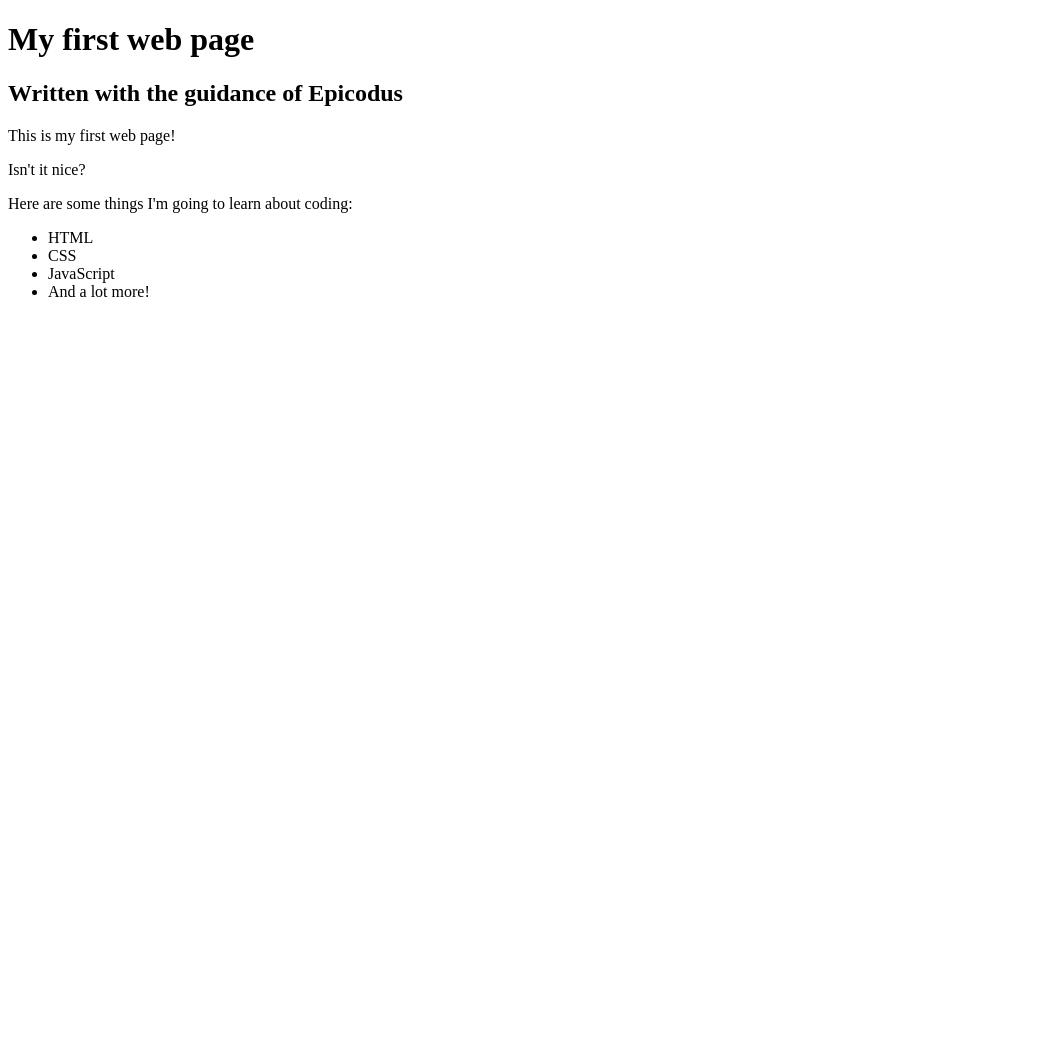
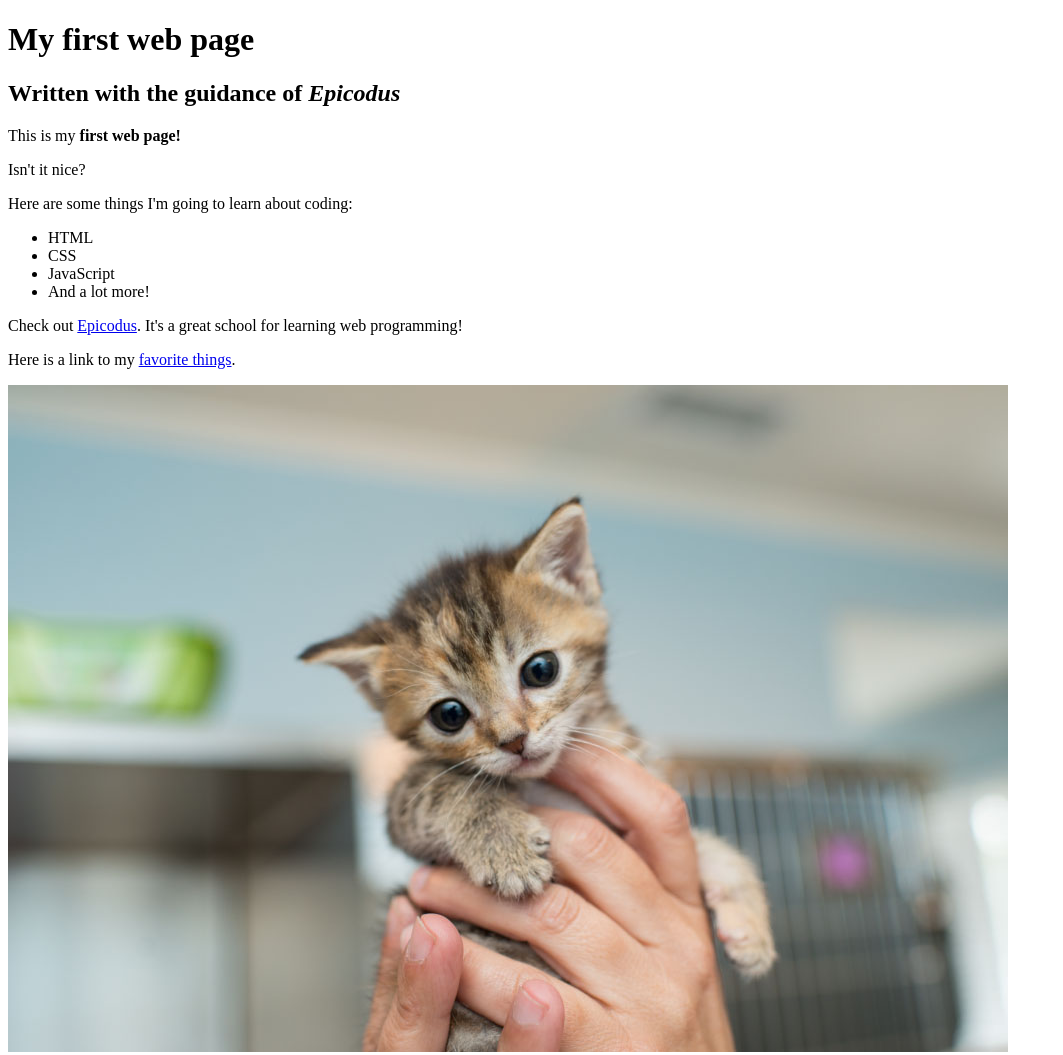
Before and after one commit to pinkjacket/my-first-webpage, a plain HTML site: page my-first-webpage.html in a window 1280 px wide. Shown: the whole page, without its empty margins (0-1063 px from the left). Before the commit the page ends 800 px from the top, so only its background shows below. Drawn offline with Linux system fonts and the light colour scheme.

Commit message:
my first webpage updated, images added

```diff
--- a/my-first-webpage.html
+++ b/my-first-webpage.html
@@ -5,9 +5,9 @@
   </head>
   <body>
     <h1>My first web page</h1>
-    <h2>Written with the guidance of Epicodus</h2>
+    <h2>Written with the guidance of <em>Epicodus</em></h2>
 
-    <p>This is my first web page!</p>
+    <p>This is my <strong>first web page!</strong></p>
     <p>Isn't it nice?</p>
 
     <p>Here are some things I'm going to learn about coding:</p>
@@ -17,5 +17,8 @@
       <li>JavaScript</li>
       <li>And a lot more!</li>
     </ul>
+    <p>Check out <a href="http://www.epicodus.com/">Epicodus</a>. It's a great school for learning web programming!</p>
+    <p>Here is a link to my <a href="favorite-things.html">favorite things</a>.</p>
+    <img src="img/Kitten.jpg" alt="A photo of a cute kitten.">
   </body>
 </html>
```
Also changed, not shown: img/Kitten.jpg (added).
